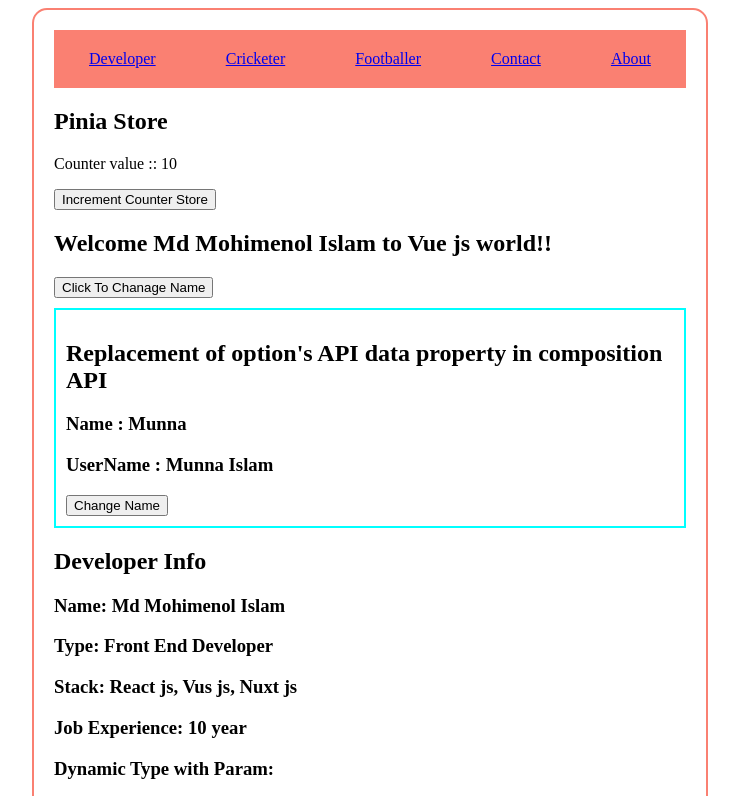
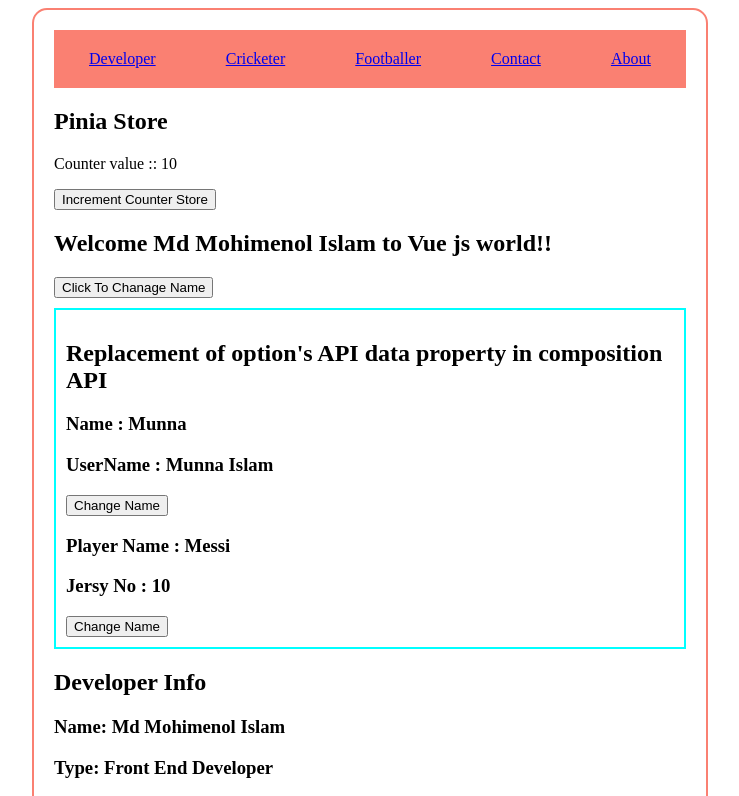
Before and after one commit to Mohimenol-Islam-Munna/VUE-JS, a Vue app in the folder cli/all_core_concept/: page / in a window 1280 px wide. Shown: the top 796 px of the page, without its empty margins (270-1009 px from the left). Built offline with nearby package versions, Linux system fonts and the light colour scheme.

Commit message:
both ref and reactive works

```diff
--- a/cli/all_core_concept/src/components/compositionApi/AlternativeOfDataMethods.vue
+++ b/cli/all_core_concept/src/components/compositionApi/AlternativeOfDataMethods.vue
@@ -1,19 +1,32 @@
 <script>
-import { ref } from "vue";
+// ref works for all kind of value like string, number , object
+// reactive works for object only
+// when use ref then extra wrapper(called value) exist.
+
+import { ref, reactive } from "vue";
 
 export default {
   // composition api
   setup() {
     const userName = ref("Munna Islam");
+    const player = reactive({ name: "Messi", jersy: 10 });
 
     const nameChangeHandler = () => {
       console.log("nameChangeHandle ::");
       userName.value = "Md Mohimenol Islam";
     };
 
+    const playerNameChangeHandler = () => {
+      console.log("playerNameChangeHandler ::");
+      player.name = "Leonel Messi";
+      player.jersy = 30;
+    };
+
     return {
       userName,
       nameChangeHandler,
+      player,
+      playerNameChangeHandler,
     };
   },
 
@@ -35,5 +48,11 @@ export default {
       <h3>UserName : {{ userName }}</h3>
       <button @click="nameChangeHandler">Change Name</button>
     </div>
+
+    <div>
+      <h3>Player Name : {{ player.name }}</h3>
+      <h3>Jersy No : {{ player.jersy }}</h3>
+      <button @click="playerNameChangeHandler">Change Name</button>
+    </div>
   </div>
 </template>
```
